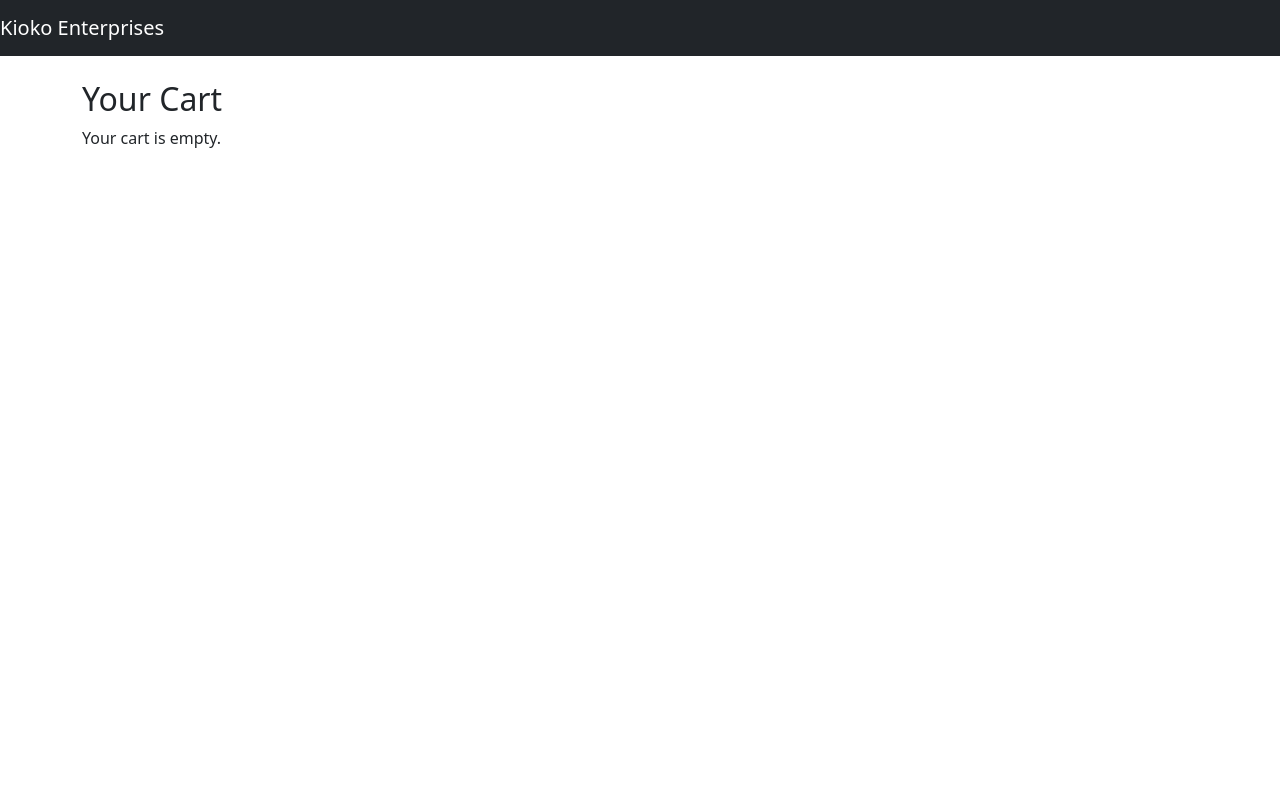
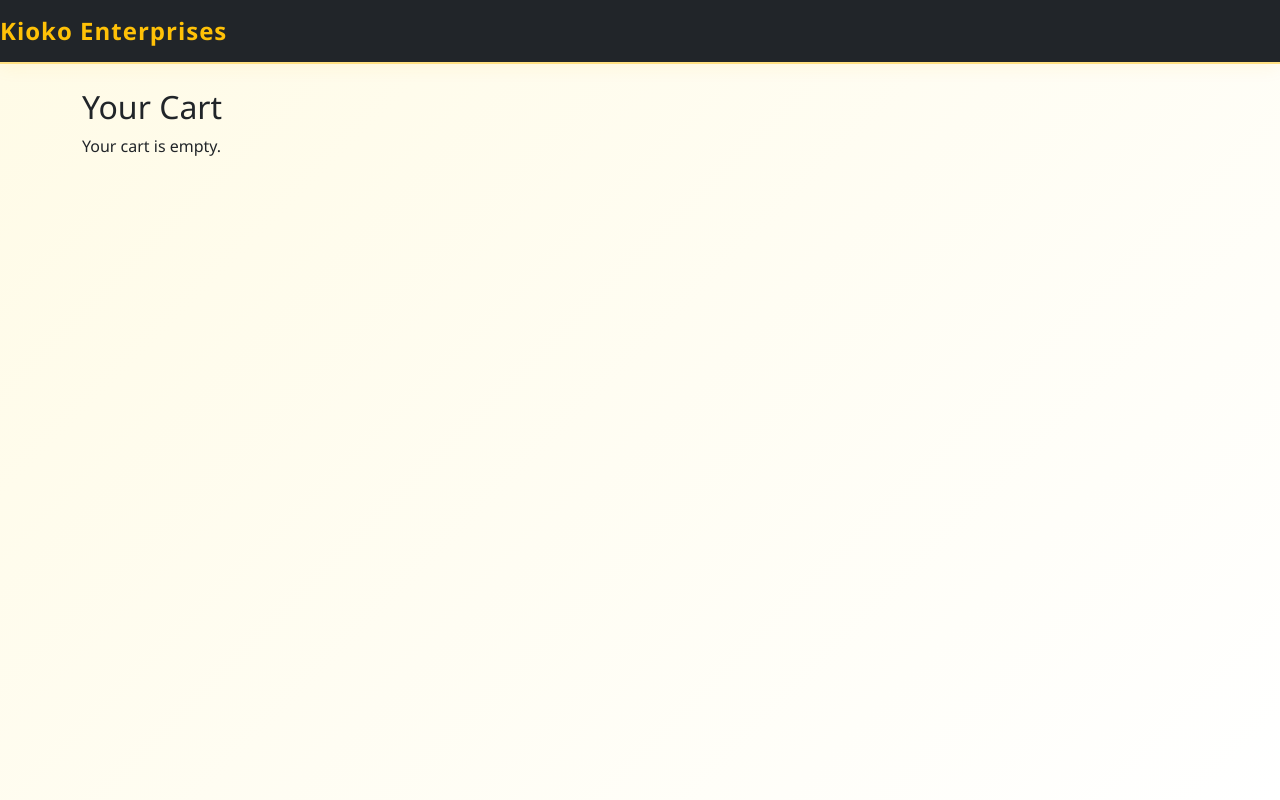
Before and after one commit to Zambagarrah/kioko_enterprises, a Django app: template core/templates/core/cart.html in a window 1280 px wide. Run offline with Django 4.2, Linux system fonts and the light colour scheme; the template is opened without the code that fills it, so the values that code supplies are empty; some libraries are stand-ins or nearby versions.

```diff
--- a/core/apps.py
+++ b/core/apps.py
@@ -1,5 +1,7 @@
 from django.apps import AppConfig
-import core.signals
+    import core.signals
+
+
 
 class CoreConfig(AppConfig):
     default_auto_field = 'django.db.models.BigAutoField'
--- a/core/templates/base.html
+++ b/core/templates/base.html
@@ -5,6 +5,40 @@
     <title>Kioko Enterprises</title>
     {% bootstrap_css %}
     {% bootstrap_javascript %}
+<style>
+body {
+background: linear-gradient(135deg, #fffbe6 0%, #ffffff 100%);
+min-height: 100vh;
+font-family: 'Segoe UI', 'Roboto', 'Arial', sans-serif;
+}
+.navbar {
+background: #fff;
+box-shadow: 0 4px 16px 0 rgba(255, 193, 7, 0.08);
+border-bottom: 2px solid #ffe082;
+animation: fadeInDown 1s cubic-bezier(.39,.575,.565,1.000);
+}
+.navbar-brand {
+color: #ffc107 !important;
+font-weight: 700;
+font-size: 1.5rem;
+letter-spacing: 1px;
+transition: color 0.2s;
+}
+.navbar-brand:hover {
+color: #ffda44 !important;
+}
+@keyframes fadeInDown {
+0% { opacity: 0; transform: translateY(-40px); }
+100% { opacity: 1; transform: translateY(0); }
+}
+.container {
+animation: fadeInUp 1s cubic-bezier(.39,.575,.565,1.000);
+}
+@keyframes fadeInUp {
+0% { opacity: 0; transform: translateY(40px); }
+100% { opacity: 1; transform: translateY(0); }
+}
+</style>
 </head>
 <body>
     <nav class="navbar navbar-expand-lg navbar-dark bg-dark">
```
